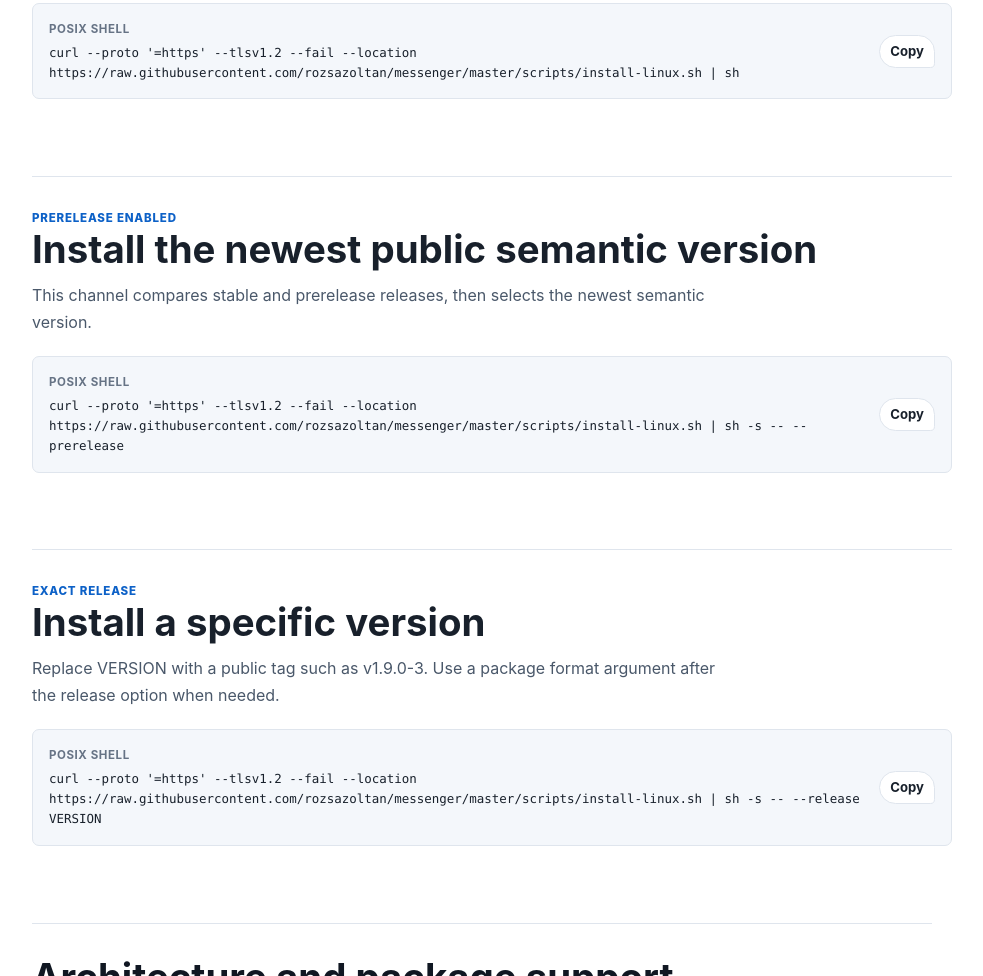
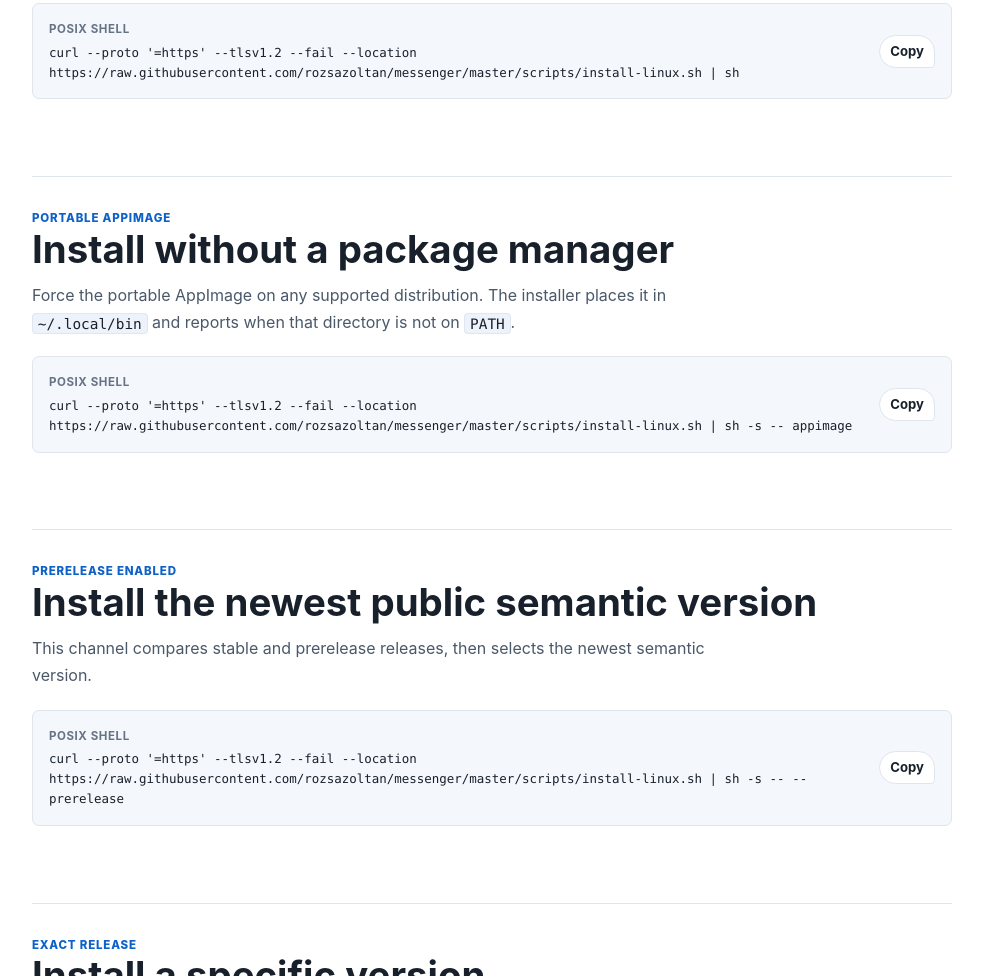
Before and after one commit to rozsazoltan/messenger, a plain HTML site: page docs/linux/index.html in a window 1280 px wide. Shown: the part 830-1806 px from the top of the page, without its empty margins (9-992 px from the left). Drawn offline with Linux system fonts and the light colour scheme.

Commit message:
chore: sync Messenger Next public files for v1.9.1

```diff
--- a/docs/linux/index.html
+++ b/docs/linux/index.html
@@ -153,6 +153,32 @@
             </button>
           </section>
         </section>
+        <section class="install-option" aria-labelledby="linux-appimage">
+          <p class="eyebrow">Portable AppImage</p>
+          <h2 id="linux-appimage">Install without a package manager</h2>
+          <p>
+            Force the portable AppImage on any supported distribution. The
+            installer places it in <code>~/.local/bin</code> and reports when
+            that directory is not on <code>PATH</code>.
+          </p>
+          <section class="command-block">
+            <div>
+              <p class="command-label">POSIX shell</p>
+              <code
+                >curl --proto '=https' --tlsv1.2 --fail --location
+                https://raw.githubusercontent.com/rozsazoltan/messenger/master/scripts/install-linux.sh
+                | sh -s -- appimage</code
+              >
+            </div>
+            <button
+              class="copy-button"
+              type="button"
+              data-copy="curl --proto '=https' --tlsv1.2 --fail --location https://raw.githubusercontent.com/rozsazoltan/messenger/master/scripts/install-linux.sh | sh -s -- appimage"
+            >
+              Copy
+            </button>
+          </section>
+        </section>
         <section class="install-option" aria-labelledby="linux-preview">
           <p class="eyebrow">Prerelease enabled</p>
           <h2 id="linux-preview">Install the newest public semantic version</h2>
```
Also changed, not shown: 3 other files.
